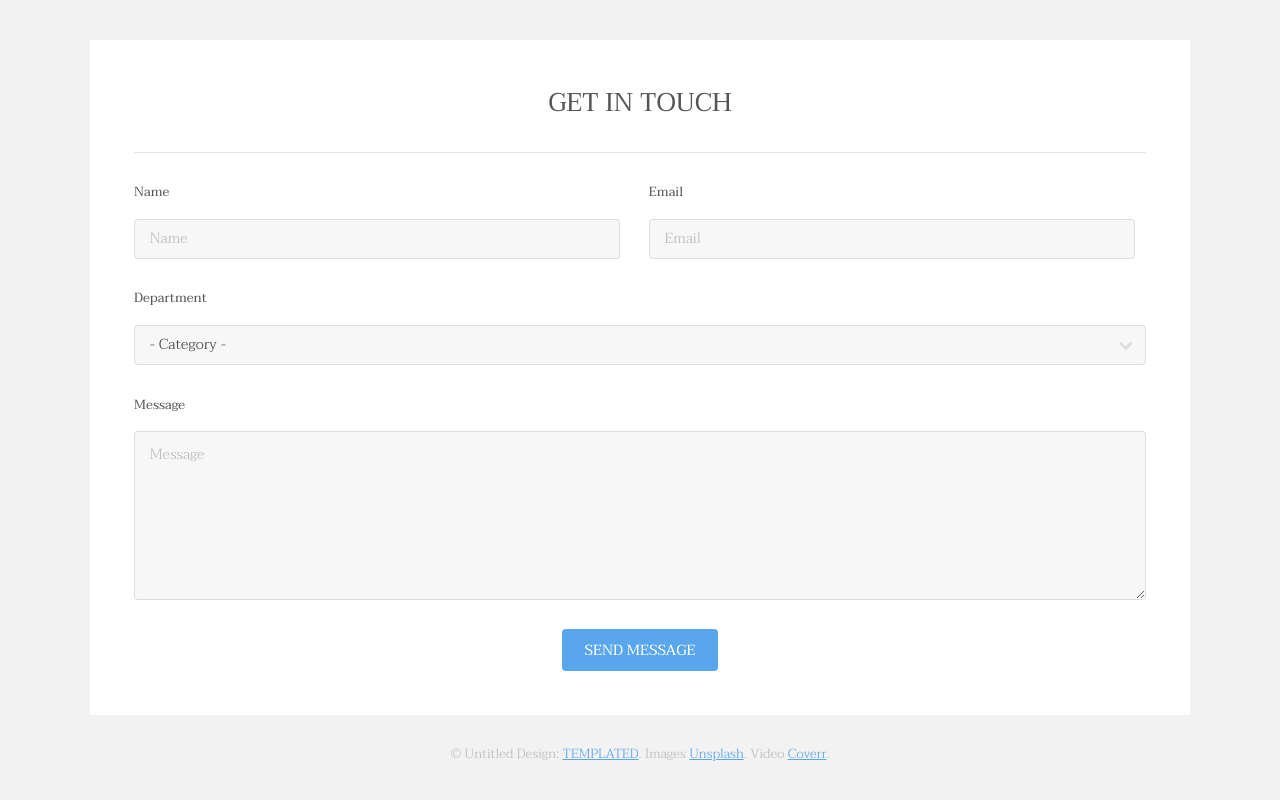
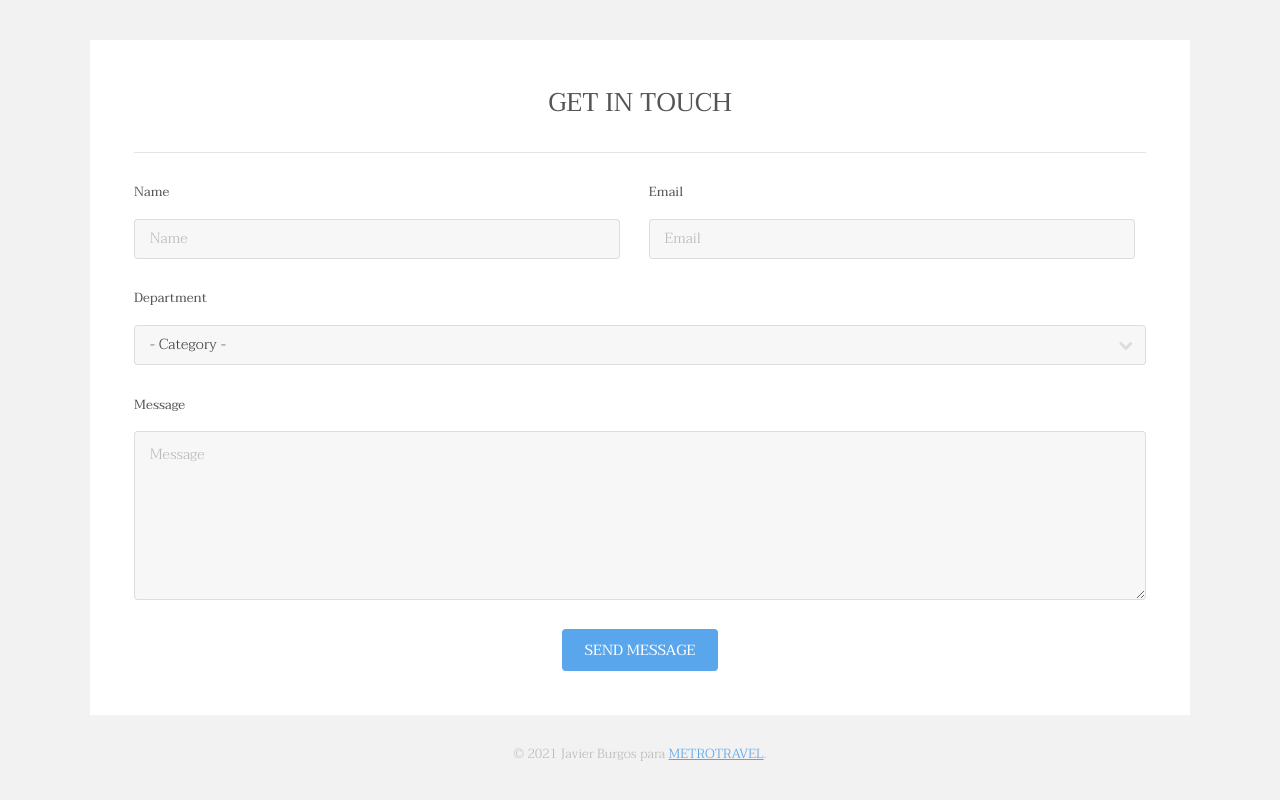
Before and after one commit to sabipv/04_REP_METROPOLITA, a plain HTML site: page index.html in a window 1280 px wide. Shown: the part 3231-4031 px from the top of the page. Drawn offline with Linux system fonts and the light colour scheme.

Commit message:
cambios en el pie de página por JAVIER

```diff
--- a/index.html
+++ b/index.html
@@ -193,7 +193,7 @@
 						</div>
 					</section>
 					<div class="copyright">
-						&copy; Untitled Design: <a href="https://templated.co/">TEMPLATED</a>. Images <a href="https://unsplash.com/">Unsplash</a>. Video <a href="http://coverr.co/">Coverr</a>.
+						© 2021 Javier Burgos para <a href="https://www.google.es/">METROTRAVEL</a>.
 					</div>
 				</div>
 			</footer>
```
